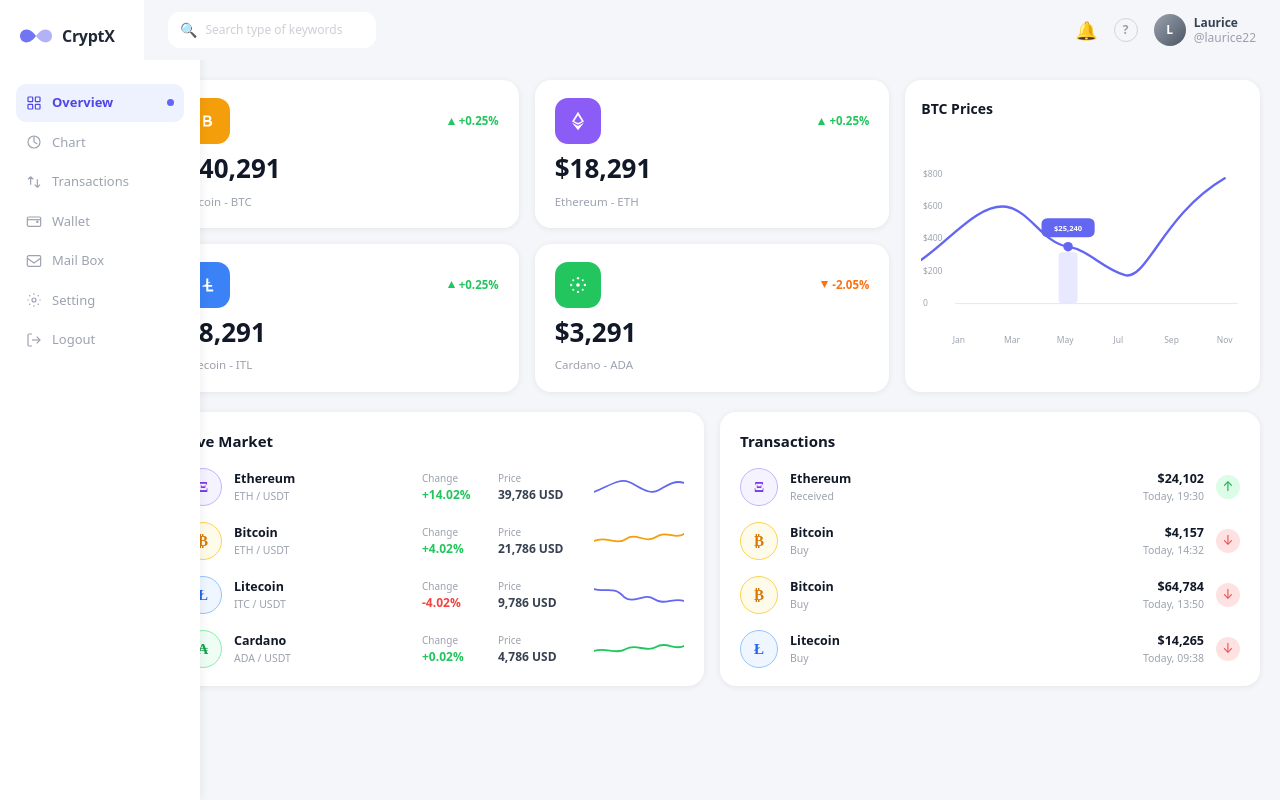
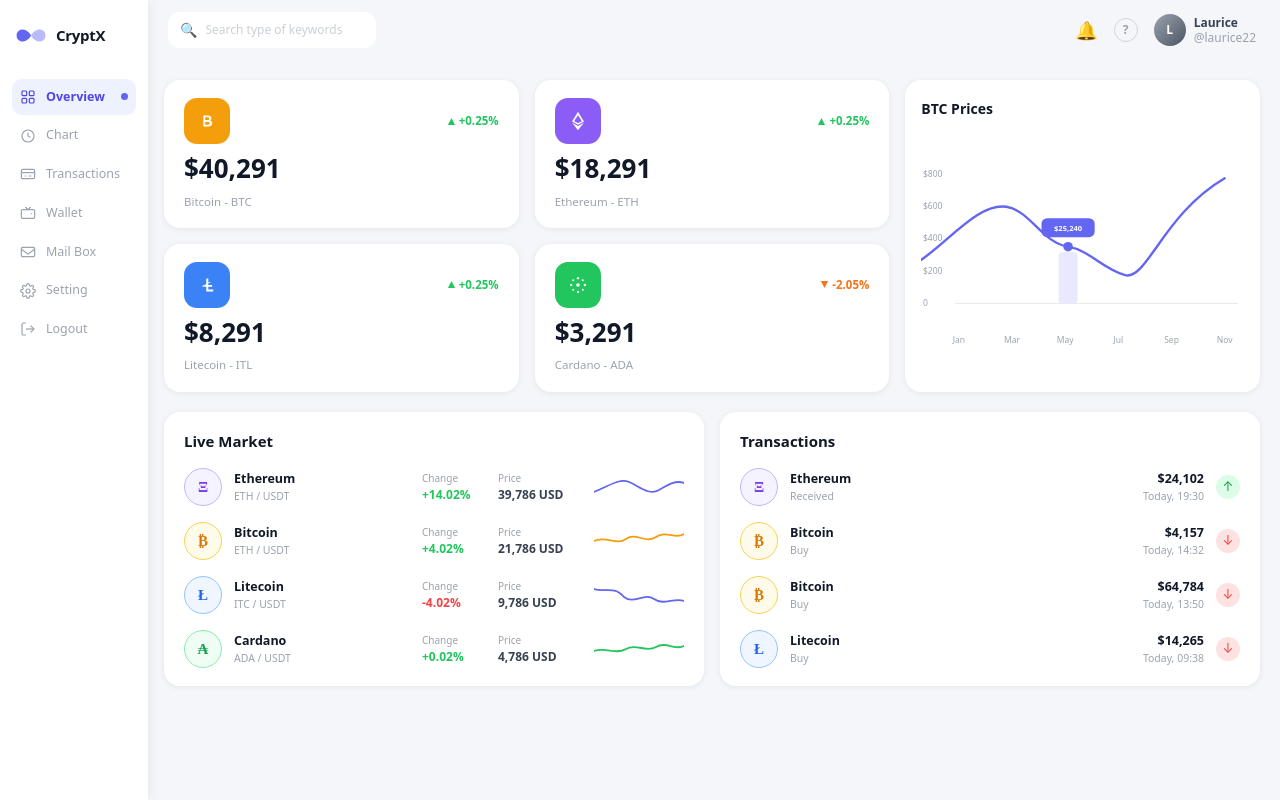
Before and after one commit to kattdevs/CryptX, a React (Vite) app in the folder my-react-app/: page / in a window 1280 px wide. Built offline with nearby package versions, Linux system fonts and the light colour scheme.

Commit message:
build Sidebar with infinity logo, outline icons, active state on Overview only

```diff
--- a/my-react-app/src/components/layout/Sidebar.jsx
+++ b/my-react-app/src/components/layout/Sidebar.jsx
@@ -1,81 +1,160 @@
-// SVG icon paths for each nav item (outline style matching Figma)
-const icons = {
-  Overview:     <svg width="16" height="16" fill="none" stroke="currentColor" strokeWidth="1.8" viewBox="0 0 24 24"><rect x="3" y="3" width="7" height="7" rx="1"/><rect x="14" y="3" width="7" height="7" rx="1"/><rect x="3" y="14" width="7" height="7" rx="1"/><rect x="14" y="14" width="7" height="7" rx="1"/></svg>,
-  Chart:        <svg width="16" height="16" fill="none" stroke="currentColor" strokeWidth="1.8" viewBox="0 0 24 24"><circle cx="12" cy="12" r="9"/><path d="M12 3v9l5 3"/></svg>,
-  Transactions: <svg width="16" height="16" fill="none" stroke="currentColor" strokeWidth="1.8" viewBox="0 0 24 24"><path d="M7 16V4m0 0L3 8m4-4l4 4M17 8v12m0 0l4-4m-4 4l-4-4"/></svg>,
-  Wallet:       <svg width="16" height="16" fill="none" stroke="currentColor" strokeWidth="1.8" viewBox="0 0 24 24"><rect x="2" y="6" width="20" height="14" rx="2"/><path d="M16 13a1 1 0 1 0 2 0 1 1 0 0 0-2 0"/><path d="M2 10h20"/></svg>,
-  "Mail Box": <svg width="16" height="16" fill="none" stroke="currentColor" strokeWidth="1.8" viewBox="0 0 24 24"><rect x="2" y="4" width="20" height="16" rx="2"/><path d="M2 8l10 7 10-7"/></svg>,
-  Setting:      <svg width="16" height="16" fill="none" stroke="currentColor" strokeWidth="1.8" viewBox="0 0 24 24"><circle cx="12" cy="12" r="3"/><path d="M12 2v2m0 16v2M4.93 4.93l1.41 1.41m11.32 11.32 1.41 1.41M2 12h2m16 0h2M4.93 19.07l1.41-1.41m11.32-11.32 1.41-1.41"/></svg>,
-  Logout:       <svg width="16" height="16" fill="none" stroke="currentColor" strokeWidth="1.8" viewBox="0 0 24 24"><path d="M9 21H5a2 2 0 0 1-2-2V5a2 2 0 0 1 2-2h4"/><polyline points="16 17 21 12 16 7"/><line x1="21" y1="12" x2="9" y2="12"/></svg>,
-};
+/**
+ * Sidebar.jsx
+ * Fixed left navigation panel. White background, subtle shadow.
+ * Logo: infinity-loop SVG + "CryptX" wordmark.
+ * Nav items use outline SVG icons. Only "Overview" is active (indigo tint + dot).
+ * Responsive: hidden on mobile, visible md+.
+ */
 
-const navItems = [
-  { label: "Overview",     active: true  },
-  { label: "Chart",        active: false },
-  { label: "Transactions", active: false },
-  { label: "Wallet",       active: false },
-  { label: "Mail Box",     active: false },
-  { label: "Setting",      active: false },
-  { label: "Logout",       active: false },
+const NAV = [
+  {
+    label: "Overview",
+    icon: (
+      <svg width="16" height="16" fill="none" stroke="currentColor" strokeWidth="1.8" viewBox="0 0 24 24">
+        <rect x="3" y="3" width="7" height="7" rx="1.5"/>
+        <rect x="14" y="3" width="7" height="7" rx="1.5"/>
+        <rect x="3" y="14" width="7" height="7" rx="1.5"/>
+        <rect x="14" y="14" width="7" height="7" rx="1.5"/>
+      </svg>
+    ),
+  },
+  {
+    label: "Chart",
+    icon: (
+      <svg width="16" height="16" fill="none" stroke="currentColor" strokeWidth="1.8" viewBox="0 0 24 24">
+        <circle cx="12" cy="12" r="9"/>
+        <path d="M12 7v5l3.5 2"/>
+      </svg>
+    ),
+  },
+  {
+    label: "Transactions",
+    icon: (
+      <svg width="16" height="16" fill="none" stroke="currentColor" strokeWidth="1.8" viewBox="0 0 24 24">
+        <rect x="2" y="5" width="20" height="14" rx="2"/>
+        <path d="M2 10h20M7 15h2M13 15h4"/>
+      </svg>
+    ),
+  },
+  {
+    label: "Wallet",
+    icon: (
+      <svg width="16" height="16" fill="none" stroke="currentColor" strokeWidth="1.8" viewBox="0 0 24 24">
+        <path d="M20 7H4a2 2 0 0 0-2 2v9a2 2 0 0 0 2 2h16a2 2 0 0 0 2-2V9a2 2 0 0 0-2-2z"/>
+        <path d="M16 3l-4 4-4-4"/>
+        <circle cx="17" cy="13" r="1" fill="currentColor" stroke="none"/>
+      </svg>
+    ),
+  },
+  {
+    label: "Mail Box",
+    icon: (
+      <svg width="16" height="16" fill="none" stroke="currentColor" strokeWidth="1.8" viewBox="0 0 24 24">
+        <rect x="2" y="5" width="20" height="14" rx="2"/>
+        <path d="M2 8l10 7 10-7"/>
+      </svg>
+    ),
+  },
+  {
+    label: "Setting",
+    icon: (
+      <svg width="16" height="16" fill="none" stroke="currentColor" strokeWidth="1.8" viewBox="0 0 24 24">
+        <circle cx="12" cy="12" r="3"/>
+        <path d="M19.4 15a1.65 1.65 0 0 0 .33 1.82l.06.06a2 2 0 0 1-2.83 2.83l-.06-.06a1.65 1.65 0 0 0-1.82-.33 1.65 1.65 0 0 0-1 1.51V21a2 2 0 0 1-4 0v-.09A1.65 1.65 0 0 0 9 19.4a1.65 1.65 0 0 0-1.82.33l-.06.06a2 2 0 0 1-2.83-2.83l.06-.06A1.65 1.65 0 0 0 4.68 15a1.65 1.65 0 0 0-1.51-1H3a2 2 0 0 1 0-4h.09A1.65 1.65 0 0 0 4.6 9a1.65 1.65 0 0 0-.33-1.82l-.06-.06a2 2 0 0 1 2.83-2.83l.06.06A1.65 1.65 0 0 0 9 4.68a1.65 1.65 0 0 0 1-1.51V3a2 2 0 0 1 4 0v.09a1.65 1.65 0 0 0 1 1.51 1.65 1.65 0 0 0 1.82-.33l.06-.06a2 2 0 0 1 2.83 2.83l-.06.06A1.65 1.65 0 0 0 19.4 9a1.65 1.65 0 0 0 1.51 1H21a2 2 0 0 1 0 4h-.09a1.65 1.65 0 0 0-1.51 1z"/>
+      </svg>
+    ),
+  },
+  {
+    label: "Logout",
+    icon: (
+      <svg width="16" height="16" fill="none" stroke="currentColor" strokeWidth="1.8" viewBox="0 0 24 24">
+        <path d="M9 21H5a2 2 0 0 1-2-2V5a2 2 0 0 1 2-2h4"/>
+        <polyline points="16 17 21 12 16 7"/>
+        <line x1="21" y1="12" x2="9" y2="12"/>
+      </svg>
+    ),
+  },
 ];
 
 export default function Sidebar() {
   return (
+    <>
+      {/* Desktop sidebar */}
       <aside style={{
-      width: "200px",
+        width: 148,
         minHeight: "100vh",
-      backgroundColor: "#ffffff",
-      boxShadow: "2px 0 8px rgba(0,0,0,0.06)",
-      padding: "24px 16px",
+        backgroundColor: "#fff",
+        boxShadow: "2px 0 12px rgba(0,0,0,0.06)",
+        padding: "24px 12px",
         position: "fixed",
         left: 0, top: 0, bottom: 0,
-      zIndex: 10,
+        zIndex: 50,
         display: "flex",
         flexDirection: "column",
       }}>
 
-      {/* Logo */}
-      <div style={{ display: "flex", alignItems: "center", gap: "10px", marginBottom: "36px", paddingLeft: "4px" }}>
-        {/* Infinity loop SVG logo */}
-        <svg width="32" height="20" viewBox="0 0 40 24" fill="none">
-          <path d="M20 12 C20 12 15 4 8 4 C3 4 0 8 0 12 C0 16 3 20 8 20 C15 20 20 12 20 12 Z" fill="#6366f1" opacity="0.9"/>
-          <path d="M20 12 C20 12 25 20 32 20 C37 20 40 16 40 12 C40 8 37 4 32 4 C25 4 20 12 20 12 Z" fill="#6366f1" opacity="0.5"/>
+        {/* Logo ── infinity loop + wordmark */}
+        <div style={{ display: "flex", alignItems: "center", gap: 10, marginBottom: 32, paddingLeft: 4 }}>
+          <svg width="30" height="19" viewBox="0 0 50 30" fill="none">
+            {/* Left loop */}
+            <path
+              d="M25 15 C25 15 20 5 11 5 C5 5 1 9 1 15 C1 21 5 25 11 25 C20 25 25 15 25 15 Z"
+              fill="#6366f1"
+            />
+            {/* Right loop — lighter */}
+            <path
+              d="M25 15 C25 15 30 25 39 25 C45 25 49 21 49 15 C49 9 45 5 39 5 C30 5 25 15 25 15 Z"
+              fill="#6366f1"
+              opacity="0.45"
+            />
           </svg>
-        <span style={{ fontWeight: 700, fontSize: "16px", color: "#1f2937", letterSpacing: "-0.3px" }}>CryptX</span>
+          <span style={{ fontWeight: 700, fontSize: 15, color: "#111827", letterSpacing: "-0.3px" }}>
+            CryptX
+          </span>
         </div>
 
         {/* Nav */}
-      <nav style={{ display: "flex", flexDirection: "column", gap: "2px" }}>
-        {navItems.map((item) => (
-          <button key={item.label} style={{
+        <nav style={{ display: "flex", flexDirection: "column", gap: 2 }}>
+          {NAV.map(({ label, icon }) => {
+            const active = label === "Overview";
+            return (
+              <button
+                key={label}
+                style={{
                   display: "flex",
                   alignItems: "center",
-            gap: "10px",
-            padding: "9px 10px",
-            borderRadius: "10px",
-            fontSize: "13px",
-            fontWeight: item.active ? 600 : 400,
-            color: item.active ? "#4f46e5" : "#9ca3af",
-            backgroundColor: item.active ? "#eef2ff" : "transparent",
+                  gap: 10,
+                  padding: "9px 8px",
+                  borderRadius: 10,
+                  fontSize: 12.5,
+                  fontWeight: active ? 600 : 400,
+                  color: active ? "#4f46e5" : "#9ca3af",
+                  backgroundColor: active ? "#eef2ff" : "transparent",
                   border: "none",
                   width: "100%",
                   textAlign: "left",
                   cursor: "pointer",
-          }}>
-            {icons[item.label]}
-            {item.label}
-            {item.active && (
+                  transition: "background 0.15s",
+                }}
+              >
+                {icon}
+                {label}
+                {active && (
                   <span style={{
                     marginLeft: "auto",
-                width: "7px", height: "7px",
+                    width: 7, height: 7,
                     borderRadius: "50%",
                     backgroundColor: "#6366f1",
                     flexShrink: 0,
                   }} />
                 )}
               </button>
-        ))}
+            );
+          })}
         </nav>
       </aside>
+
+      {/*Mobile overlay backdrop (shown when open — future enhancement) */}
+    </>
   );
 }
```
Lines whose indentation alone changed are shown as unchanged.
